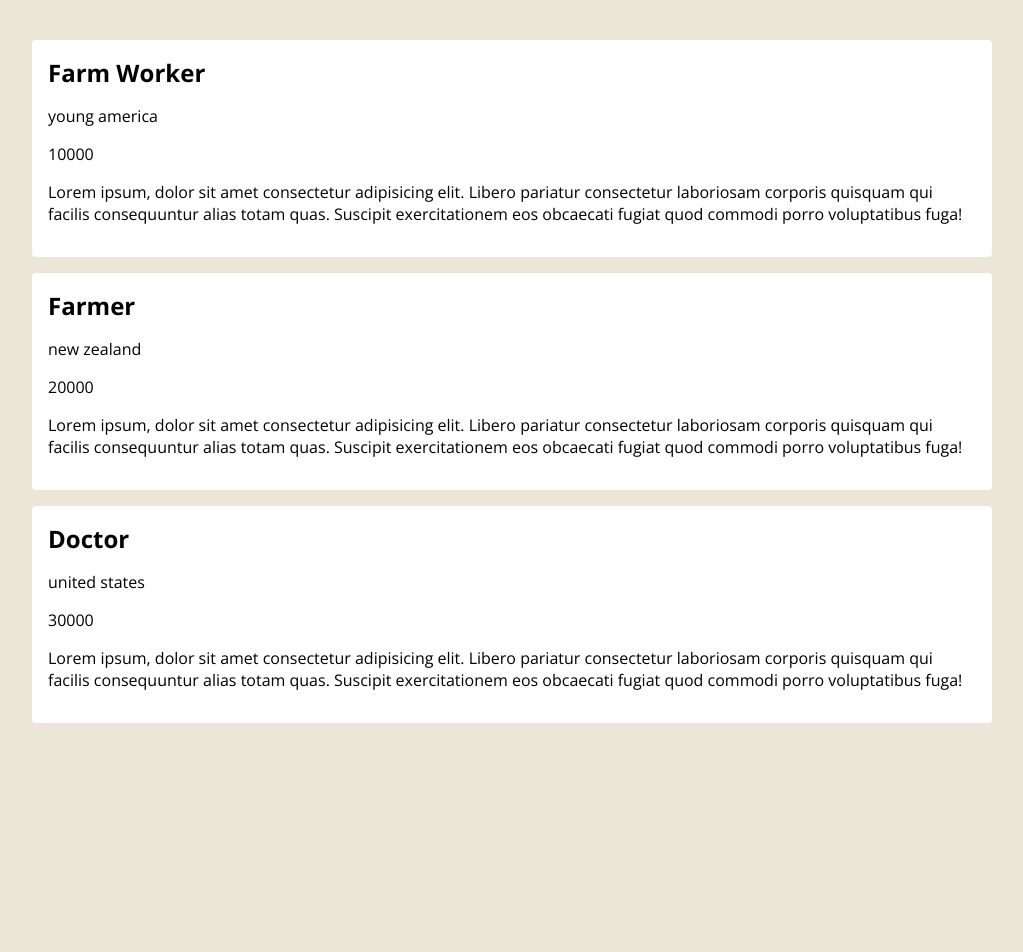
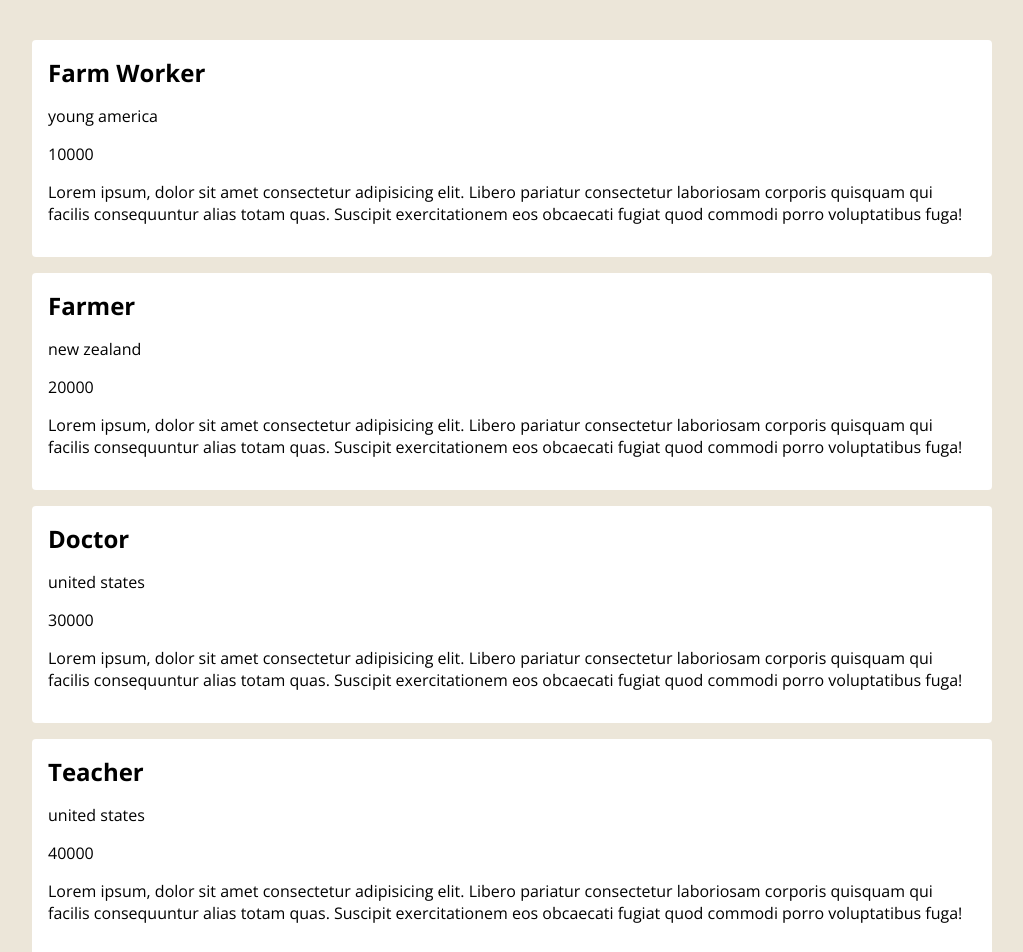
Before and after one commit to torish14/hyrule-jobs, a Vue app: page / in a window 1280 px wide. Shown: the top 952 px of the page, without its empty margins (128-1151 px from the left). Before the commit the page ends 800 px from the top, so only its background shows below. Built offline with nearby package versions, Linux system fonts and the light colour scheme.

Commit message:
✨ feat: さらに jobsデータを追加

```diff
--- a/src/App.vue
+++ b/src/App.vue
@@ -35,6 +35,8 @@ export default defineComponent({
       { title: 'farm worker', location: 'young america', salary: 10000, id: 1 },
       { title: 'farmer', location: 'new zealand', salary: 20000, id: 2 },
       { title: 'doctor', location: 'united states', salary: 30000, id: 3 },
+      { title: 'teacher', location: 'united states', salary: 40000, id: 4 },
+      { title: 'engineer', location: 'united states', salary: 50000, id: 5 },
     ])
     return { jobs }
   },
```
